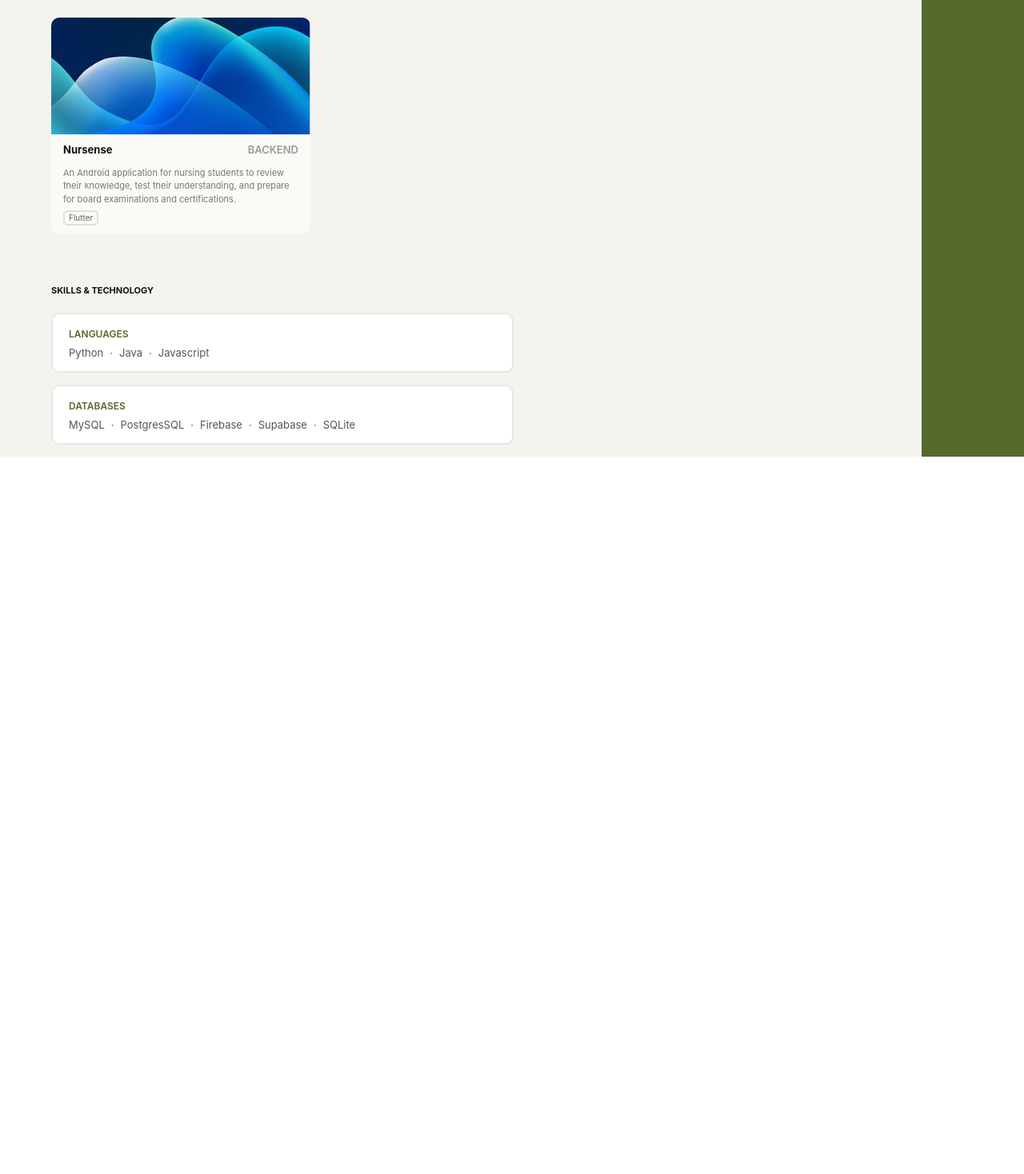
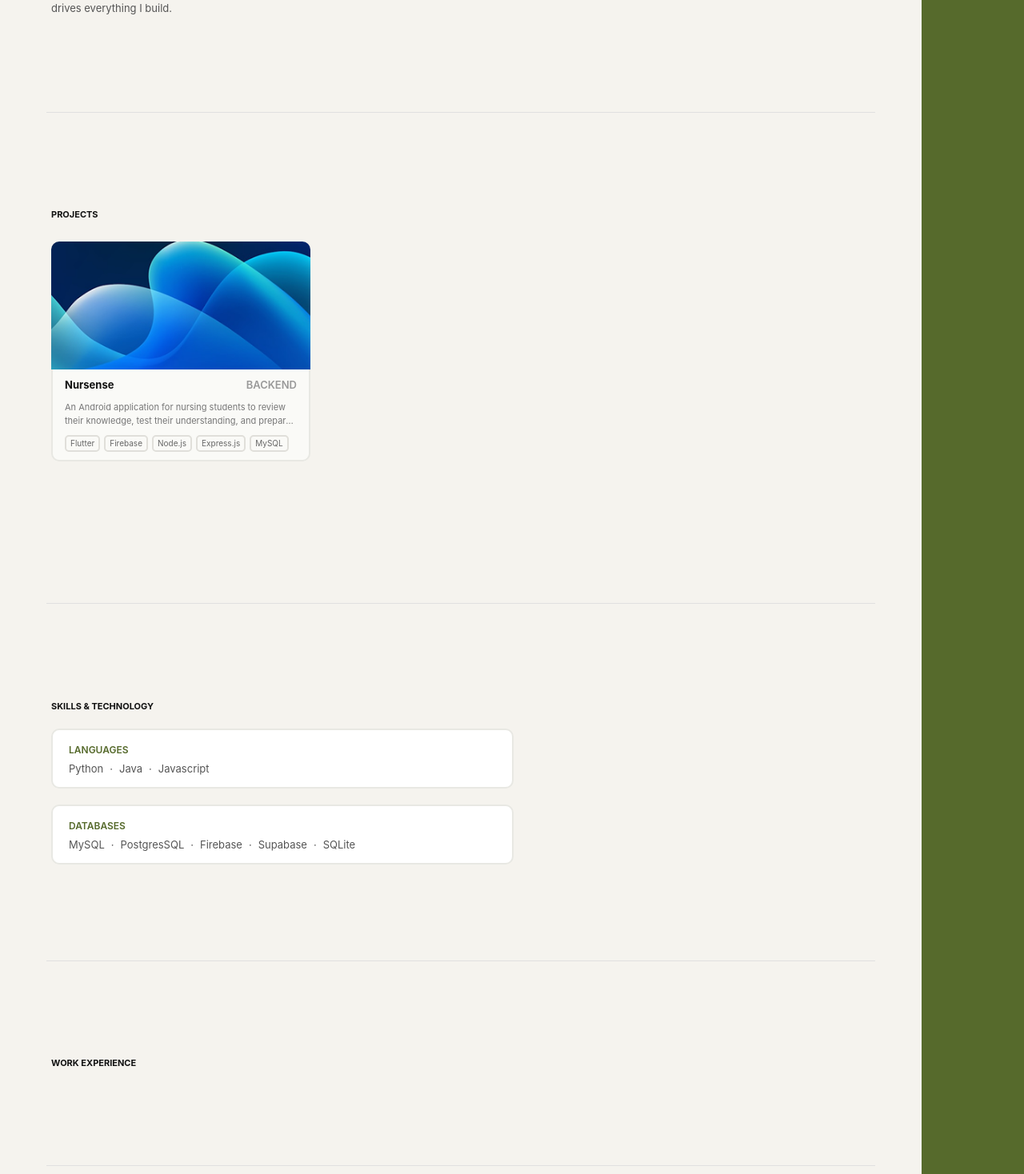
Before and after one commit to devgjcereno/personal-portfolio, a React app: page / in a window 1280 px wide. Shown: the part 1382-2850 px from the top of the page at 80% size. Before the commit the page ends 1953 px from the top, so only its background shows below. Built offline with nearby package versions, Linux system fonts and the light colour scheme; the HTML template or start-up script is replaced by a standard one.

Commit message:
Added horizontal lines

```diff
--- /dev/null
+++ b/src/components/ProjectCard.jsx
@@ -0,0 +1,35 @@
+import React from "react";
+
+const ProjectCard = ({ image, title, category, description, techStack }) => {
+    return (
+        <div className="w-[388px] h-[333px] pl-[64px] mt-[25px]">
+            <div>
+                {/* Card Picture */}
+                <div>
+                    <img src={image} alt={title} className="w-full h-[160px] object-cover rounded-t-[10px]" />
+                </div>
+                <div className="rounded-b-[10px] bg-[#FAFAF7] px-[15px] py-[10px] border-[2px] border-t-0 border-[#E8E8E3]">
+                    {/* Card Title & Category */}
+                    <div className="flex flex-row justify-between items-center">
+                        <p className="font-bold text-[#111111] text-[13px]">{title}</p>
+                        <p className="text-[#999999] font-semibold text-[13px]">{category}</p>
+                    </div>
+                    {/* Card Description */}
+                    <div className="text-[#777777] text-[11px] font-normal mt-[10px] line-clamp-2">
+                        {description}
+                    </div>
+                    {/* Card Tech Skills */}
+                    <div className="w-auto items-center flex flex-wrap gap-[5px] mt-[10px]">
+                        {techStack.map((tech, index) => (
+                            <div key={index} className="border-[2px] border-[#E0DFDA] bg-[#FAFAF7] rounded-[5px]">
+                                <p className="text-[10px] text-[#666666] px-[5px] py-[1px]">{tech}</p>
+                            </div>
+                        ))}
+                    </div>
+                </div>
+            </div>
+        </div>
+    );
+};
+
+export default ProjectCard;
--- a/src/components/SkillCard.jsx
+++ b/src/components/SkillCard.jsx
@@ -2,7 +2,7 @@ import React from "react";
 
 const SkillCard = ({ title, skills }) => {
     return (
-        <div className="w-[578px] h-[75px] px-[20px] py-[16px] bg-[#FFF] border-[2px] border-[#E8E8E3] rounded-[10px] ml-[64px] mb-[15px]">
+        <div className="w-[578px] h-[75px] px-[20px] py-[16px] mb-[20px] bg-[#FFF] border-[2px] border-[#E8E8E3] rounded-[10px] ml-[64px] mb-[15px]">
             <div>
                 <p className="text-[#566A2C] text-[12px] font-semibold">{title}</p>
             </div>
--- a/src/pages/About.jsx
+++ b/src/pages/About.jsx
@@ -1,7 +1,7 @@
 const About = () => {
   return (
     <>
-      <div className="flex flex-col pl-[64px] gap-[20px] pb-[200px]">
+      <div className="flex flex-col pl-[64px] gap-[20px]">
         <p className="text-[11px] font-bold text-[#111111]">ABOUT</p>
         <div className="flex flex-col text-[#555555] text-[13px] w-[575px] gap-[15px]">
           <p>
--- a/src/pages/Home.jsx
+++ b/src/pages/Home.jsx
@@ -4,6 +4,7 @@ import scrolldown from "../assets/scroll-down.png";
 import About from "./About.jsx";
 import Projects from "./Projects.jsx";
 import Skills from "./Skills.jsx";
+import Work from "./Work.jsx";
 const Home = () => {
   return (
     <>
@@ -58,24 +59,45 @@ const Home = () => {
               className="w-[20px] h-[25px] mt-[50px]"
             />
           </div>
+
+
+          <div className='flex items-center w-full h-[10px] justify-center my-[115px]'><div className="w-[90%] h-[1px] bg-[#E0E0E0]" /></div>
+
+
           <section id="about">
             <About />
           </section>
+
+          <div className='flex items-center w-full h-[10px] justify-center my-[115px]'><div className="w-[90%] h-[1px] bg-[#E0E0E0]" /></div>
+
 
           <section id="projects">
             <Projects />
           </section>
 
+          <div className='flex items-center w-full h-[10px] justify-center my-[115px]'><div className="w-[90%] h-[1px] bg-[#E0E0E0]" /></div>
+
+
           <section id="skills">
             <Skills />
+          </section >
+
+          <div className='flex items-center w-full h-[10px] justify-center my-[115px]'><div className="w-[90%] h-[1px] bg-[#E0E0E0]" /></div>
+
+
+          <section id="" >
+            <Work />
           </section>
 
-        </div>
+          <div className='flex items-center w-full h-[10px] justify-center my-[115px]'><div className="w-[90%] h-[1px] bg-[#E0E0E0]" /></div>
+
+
+        </div >
 
         {/* This is the green section */}
 
-        <div className="w-[10%] h-[100] bg-[#566A2C]"></div>
-      </div>
+        < div div className="w-[10%] h-[100] bg-[#566A2C]" ></ div>
+      </div >
     </>
   )
 }
--- a/src/pages/Projects.jsx
+++ b/src/pages/Projects.jsx
@@ -1,37 +1,22 @@
 import React from "react";
-import cardpicture from "../assets/card-picture.png";
+import ProjectCard from "../components/ProjectCard";
+import nursensePic from "../assets/card-picture.png";
+
 const Projects = () => {
-  return <>
-    <p className="text-[11px] font-bold text-[#111111] pl-[64px]">PROJECTS</p>
+  return (
+    <>
+      <p className="text-[11px] font-bold text-[#111111] pl-[64px]">PROJECTS</p>
 
-    {/* Project cards */}
-    <div className="w-[388px] h-[333px] pl-[64px] mt-[25px]" >
-
-      <div>
-        {/* Cards Picture */}
-        <div className="">
-          <img src={cardpicture} alt="" className="w-auto h-auto rounded-t-[10px]" />
-        </div>
-        <div className="rounded-b-[10px] bg-[#FAFAF7] px-[15px] py-[10px]">
-          {/* Card Title */}
-          <div className="flex flex-row justify-between ">
-            <p className="font-bold text-[#111111] text-[13px]">Nursense</p>
-            <p className="text-[#999999] font-semibold text-[13px]">BACKEND</p>
-          </div>
-          {/* Card Description */}
-          <div className="text-[#777777] text-[11px] font-regular mt-[10px]">
-            An Android application for nursing students to review their knowledge, test their understanding, and prepare for board examinations and certifications.
-          </div>
-          {/* Card Tech Skills */}
-          <div className="w-auto h-[21px] items-center flex mt-[5px]">
-            <div className="border-[2px] border-[#E0DFDA] bg-[#FAFAF7] rounded-[5px]">
-              <p className="text-[10px] text-[#666666] px-[5px]">Flutter</p>
-            </div>
-          </div>
-        </div>
-      </div>
-    </div>
-  </>;
+      {/* Render Project Cards */}
+      <ProjectCard
+        image={nursensePic}
+        title="Nursense"
+        category="BACKEND"
+        description="An Android application for nursing students to review their knowledge, test their understanding, and prepare for board examinations and certifications."
+        techStack={["Flutter", "Firebase", "Node.js", "Express.js", "MySQL"]}
+      />
+    </>
+  );
 };
 
 export default Projects;
--- a/src/pages/Work.jsx
+++ b/src/pages/Work.jsx
@@ -1,7 +1,13 @@
 import React from "react";
+import SkillCard from "../components/SkillCard.jsx";
+const Work = () => {
+  return <>
 
-const Work = () => {
-  return <></>;
+    {/* The title */}
+    <p className="text-[11px] font-bold text-[#111111] pl-[64px] mb-[20px]">WORK EXPERIENCE</p>
+
+
+  </>;
 };
 
 export default Work;
```
